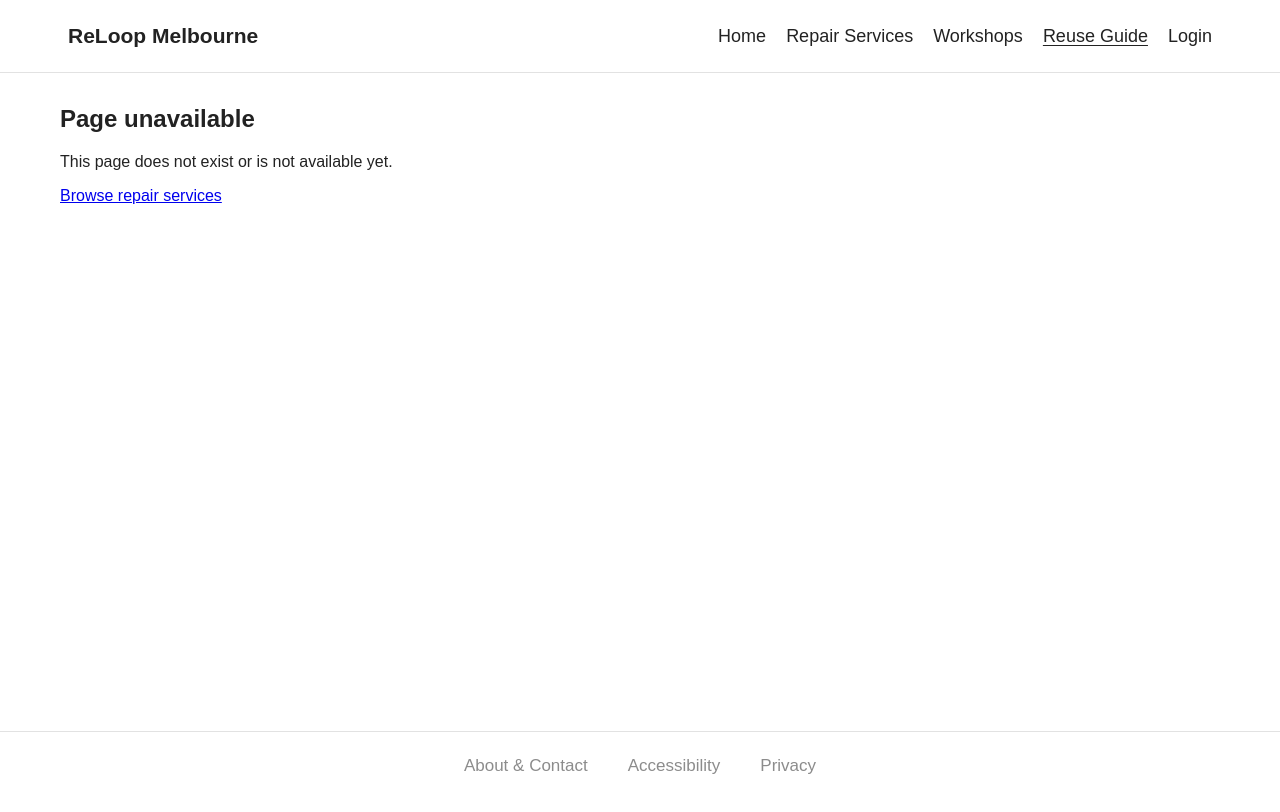
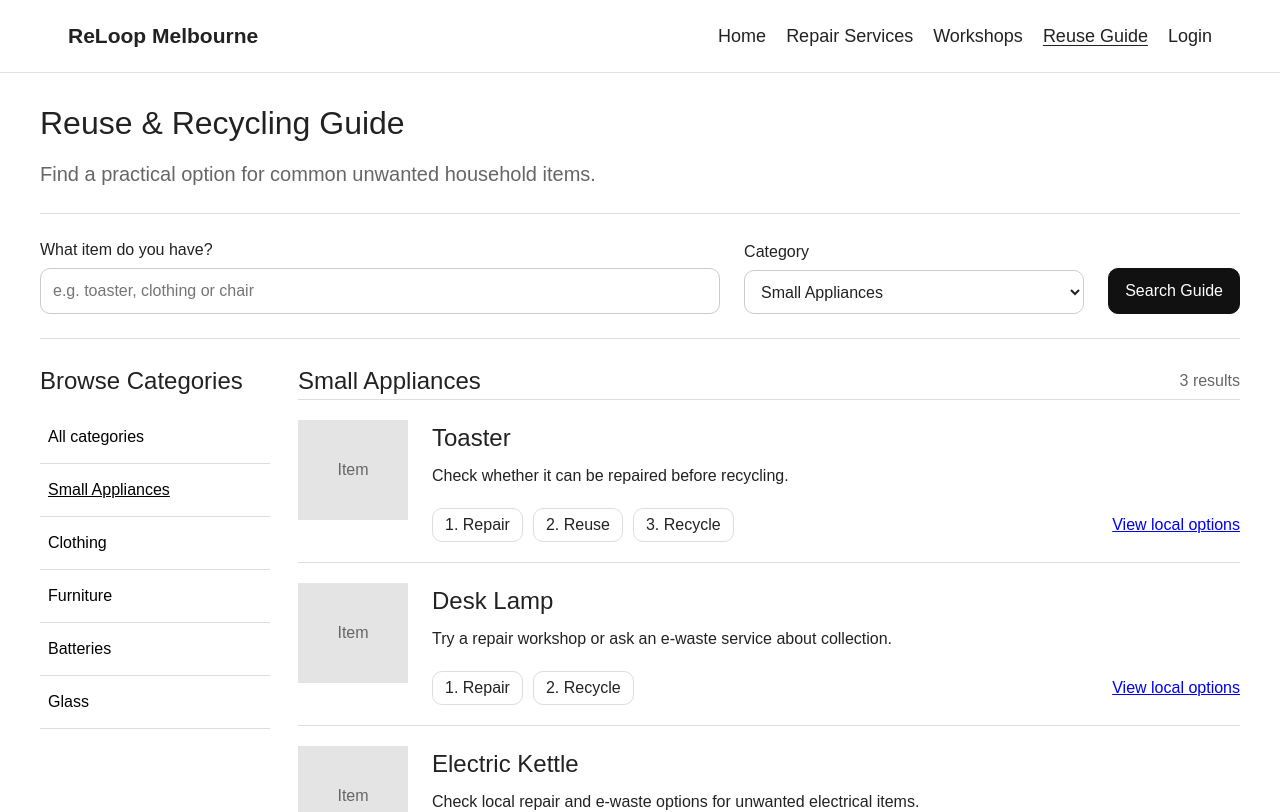
Before and after one commit to DarrenChouCN/reloop-melbourne, a Vue app: page /reuse-guide in a window 1280 px wide. Shown: the top 812 px of the page. Built offline with nearby package versions, Linux system fonts and the light colour scheme.

Commit message:
feat: add home page and searchable reuse guide

```diff
--- a/src/assets/base.css
+++ b/src/assets/base.css
@@ -104,6 +104,15 @@ fieldset.form-fields {
   color: #216137;
 }
 
+.visually-hidden {
+  position: absolute;
+  width: 1px;
+  height: 1px;
+  overflow: hidden;
+  clip-path: inset(50%);
+  white-space: nowrap;
+}
+
 @media (max-width: 767px) {
   .page-container {
     width: calc(100% - 32px);
--- /dev/null
+++ b/src/data/reuse-guide.json
@@ -0,0 +1,51 @@
+[
+  {
+    "id": "toaster",
+    "name": "Toaster",
+    "category": "Small Appliances",
+    "description": "Check whether it can be repaired before recycling.",
+    "steps": ["Repair", "Reuse", "Recycle"]
+  },
+  {
+    "id": "desk-lamp",
+    "name": "Desk Lamp",
+    "category": "Small Appliances",
+    "description": "Try a repair workshop or ask an e-waste service about collection.",
+    "steps": ["Repair", "Recycle"]
+  },
+  {
+    "id": "electric-kettle",
+    "name": "Electric Kettle",
+    "category": "Small Appliances",
+    "description": "Check local repair and e-waste options for unwanted electrical items.",
+    "steps": ["Repair", "Recycle"]
+  },
+  {
+    "id": "clothing",
+    "name": "Clothing",
+    "category": "Clothing",
+    "description": "Mend damaged clothing or pass on clean, wearable items.",
+    "steps": ["Repair", "Reuse", "Recycle"]
+  },
+  {
+    "id": "chair",
+    "name": "Chair",
+    "category": "Furniture",
+    "description": "Consider repairing a damaged chair or passing on one in usable condition.",
+    "steps": ["Repair", "Reuse", "Recycle"]
+  },
+  {
+    "id": "batteries",
+    "name": "Batteries",
+    "category": "Batteries",
+    "description": "Find a battery collection service and check which types it accepts.",
+    "steps": ["Recycle"]
+  },
+  {
+    "id": "glass",
+    "name": "Glass Bottles and Jars",
+    "category": "Glass",
+    "description": "Reuse bottles and jars where practical. Check your council's recycling guidance.",
+    "steps": ["Reuse", "Recycle"]
+  }
+]
--- a/src/router/index.js
+++ b/src/router/index.js
@@ -4,7 +4,16 @@ import { refreshSession } from '../services/authService'
 const router = createRouter({
   history: createWebHistory(import.meta.env.BASE_URL),
   routes: [
-    { path: '/', redirect: '/services' },
+    {
+      path: '/',
+      name: 'home',
+      component: () => import('../views/HomeView.vue'),
+    },
+    {
+      path: '/reuse-guide',
+      name: 'reuse-guide',
+      component: () => import('../views/ReuseGuideView.vue'),
+    },
     {
       path: '/services',
       name: 'services',
--- /dev/null
+++ b/src/views/HomeView.vue
@@ -0,0 +1,97 @@
+<script setup>
+import { RouterLink } from 'vue-router'
+
+const features = [
+  {
+    title: 'Repair Services',
+    description: 'Find local repair and recycling options.',
+    link: 'View Services',
+    path: '/services',
+  },
+  {
+    title: 'Workshops',
+    description: 'View and book community workshops.',
+    link: 'View Workshops',
+    path: '/workshops/basic-repair',
+  },
+  {
+    title: 'Reuse Guide',
+    description: 'Learn how to handle common household items.',
+    link: 'View Guide',
+    path: '/reuse-guide',
+  },
+]
+</script>
+
+<template>
+  <div class="home-page page-container">
+    <header class="page-heading">
+      <h1>Repair, reuse and recycle with confidence</h1>
+      <p>Find local services and make better choices for unwanted household items.</p>
+      <RouterLink class="button hero-link" to="/services">Find a Repair Service</RouterLink>
+    </header>
+
+    <section class="feature-grid" aria-label="Explore ReLoop Melbourne">
+      <article v-for="feature in features" :key="feature.path" class="feature-card">
+        <h2>{{ feature.title }}</h2>
+        <p>{{ feature.description }}</p>
+        <RouterLink :to="feature.path">{{ feature.link }}</RouterLink>
+      </article>
+    </section>
+
+    <section class="impact-section" aria-labelledby="impact-heading">
+      <h2 id="impact-heading">Community Impact</h2>
+      <dl class="feature-grid">
+        <div v-for="label in ['Items Repaired', 'Waste Diverted', 'Participants']" :key="label">
+          <dt>{{ label }}</dt>
+          <dd class="muted">—</dd>
+        </div>
+      </dl>
+      <p class="muted">Community impact figures are not available yet.</p>
+    </section>
+  </div>
+</template>
+
+<style scoped>
+.home-page {
+  line-height: 1.5;
+}
+.hero-link {
+  display: inline-block;
+  margin-top: 24px;
+  text-decoration: none;
+}
+.feature-grid {
+  display: grid;
+  grid-template-columns: repeat(3, minmax(0, 1fr));
+  gap: 16px;
+  margin: 32px 0;
+}
+.feature-card {
+  padding: 24px;
+  border: 1px solid #ddd;
+  border-radius: 12px;
+}
+h2 {
+  margin: 0;
+  font-size: 26px;
+  font-weight: 500;
+}
+.feature-card p {
+  margin: 20px 0 28px;
+}
+.impact-section {
+  padding: 28px 0;
+  border-top: 1px solid #ddd;
+  text-align: center;
+}
+dd {
+  margin: 8px 0 0;
+  font-size: 28px;
+}
+@media (max-width: 767px) {
+  .feature-grid {
+    grid-template-columns: 1fr;
+  }
+}
+</style>
--- /dev/null
+++ b/src/views/ReuseGuideView.vue
@@ -0,0 +1,197 @@
+<script setup>
+import { computed, reactive, ref } from 'vue'
+import { RouterLink } from 'vue-router'
+import items from '../data/reuse-guide.json'
+
+const categories = [...new Set(items.map((item) => item.category))]
+const searchForm = reactive({ keyword: '', category: 'Small Appliances' })
+const keyword = ref('')
+const category = ref('Small Appliances')
+
+const results = computed(() => {
+  return items.filter((item) => {
+    const matchesCategory = !category.value || item.category === category.value
+    const matchesKeyword = `${item.name} ${item.description}`.toLowerCase().includes(keyword.value)
+    return matchesCategory && matchesKeyword
+  })
+})
+
+function searchGuide() {
+  keyword.value = searchForm.keyword.trim().toLowerCase()
+  category.value = searchForm.category
+}
+
+function selectCategory(value) {
+  searchForm.keyword = ''
+  searchForm.category = value
+  searchGuide()
+}
+</script>
+
+<template>
+  <div class="guide-page page-container">
+    <header class="page-heading">
+      <h1>Reuse &amp; Recycling Guide</h1>
+      <p>Find a practical option for common unwanted household items.</p>
+    </header>
+
+    <form class="guide-search form-fields" @submit.prevent="searchGuide">
+      <label>
+        What item do you have?
+        <input
+          v-model="searchForm.keyword"
+          type="search"
+          placeholder="e.g. toaster, clothing or chair"
+        />
+      </label>
+      <label>
+        Category
+        <select v-model="searchForm.category">
+          <option value="">All categories</option>
+          <option v-for="value in categories" :key="value" :value="value">{{ value }}</option>
+        </select>
+      </label>
+      <button class="button" type="submit">Search Guide</button>
+    </form>
+
+    <div class="guide-layout">
+      <aside aria-labelledby="categories-heading">
+        <h2 id="categories-heading">Browse Categories</h2>
+        <nav class="category-list" aria-label="Guide categories">
+          <button
+            v-for="value in ['', ...categories]"
+            :key="value"
+            class="category-button"
+            type="button"
+            :aria-pressed="category === value"
+            @click="selectCategory(value)"
+          >
+            {{ value || 'All categories' }}
+          </button>
+        </nav>
+      </aside>
+
+      <section aria-labelledby="results-heading">
+        <div class="results-heading">
+          <h2 id="results-heading">{{ category || 'All Categories' }}</h2>
+          <span class="muted" role="status"
+            >{{ results.length }} {{ results.length === 1 ? 'result' : 'results' }}</span
+          >
+        </div>
+        <p v-if="!results.length" class="muted">No items found. Try another keyword or category.</p>
+        <article v-for="item in results" :key="item.id" class="guide-item">
+          <div class="item-image" aria-hidden="true">Item</div>
+          <div>
+            <h3>{{ item.name }}</h3>
+            <p>{{ item.description }}</p>
+            <div class="item-actions">
+              <ol class="steps" aria-label="Suggested order">
+                <li v-for="(step, index) in item.steps" :key="step">{{ index + 1 }}. {{ step }}</li>
+              </ol>
+              <RouterLink to="/services"
+                >View local options<span class="visually-hidden">
+                  for {{ item.name }}</span
+                ></RouterLink
+              >
+            </div>
+          </div>
+        </article>
+      </section>
+    </div>
+  </div>
+</template>
+
+<style scoped>
+.guide-page {
+  line-height: 1.5;
+}
+.guide-search {
+  display: grid;
+  grid-template-columns: 2fr 1fr auto;
+  align-items: end;
+  gap: 24px;
+  padding: 24px 0;
+  border-bottom: 1px solid #ddd;
+}
+.guide-layout {
+  display: grid;
+  grid-template-columns: 230px minmax(0, 1fr);
+  gap: 28px;
+  margin-top: 24px;
+}
+h2,
+h3 {
+  margin: 0;
+  font-weight: 500;
+  font-size: 24px;
+}
+.category-list {
+  display: flex;
+  flex-direction: column;
+  margin-top: 12px;
+}
+.category-button {
+  padding: 14px 8px;
+  border: 0;
+  border-bottom: 1px solid #ddd;
+  background: white;
+  font: inherit;
+  text-align: left;
+  cursor: pointer;
+}
+.category-button[aria-pressed='true'] {
+  text-decoration: underline;
+}
+.results-heading,
+.item-actions,
+.steps {
+  display: flex;
+  align-items: center;
+  flex-wrap: wrap;
+  gap: 10px;
+}
+.results-heading,
+.item-actions {
+  justify-content: space-between;
+}
+.guide-item {
+  display: grid;
+  grid-template-columns: 110px minmax(0, 1fr);
+  gap: 24px;
+  padding: 20px 0;
+  border-top: 1px solid #ddd;
+}
+.item-image {
+  height: 100px;
+  display: grid;
+  place-items: center;
+  background: #e4e4e4;
+  color: #666;
+}
+.guide-item p {
+  margin: 8px 0 20px;
+}
+.steps {
+  margin: 0;
+  padding: 0;
+  list-style: none;
+}
+.steps li {
+  padding: 4px 12px;
+  border: 1px solid #ddd;
+  border-radius: 10px;
+}
+@media (max-width: 767px) {
+  .guide-search,
+  .guide-layout {
+    grid-template-columns: 1fr;
+  }
+  .guide-item {
+    grid-template-columns: 70px minmax(0, 1fr);
+    gap: 16px;
+  }
+  .item-image {
+    height: 70px;
+  }
+}
+</style>
--- a/src/views/ServicesView.vue
+++ b/src/views/ServicesView.vue
@@ -389,15 +389,6 @@ tbody th {
   margin-bottom: 16px;
 }
 
-.visually-hidden {
-  position: absolute;
-  width: 1px;
-  height: 1px;
-  overflow: hidden;
-  clip-path: inset(50%);
-  white-space: nowrap;
-}
-
 @media (max-width: 991px) {
   .services-layout {
     grid-template-columns: 1fr;
```
